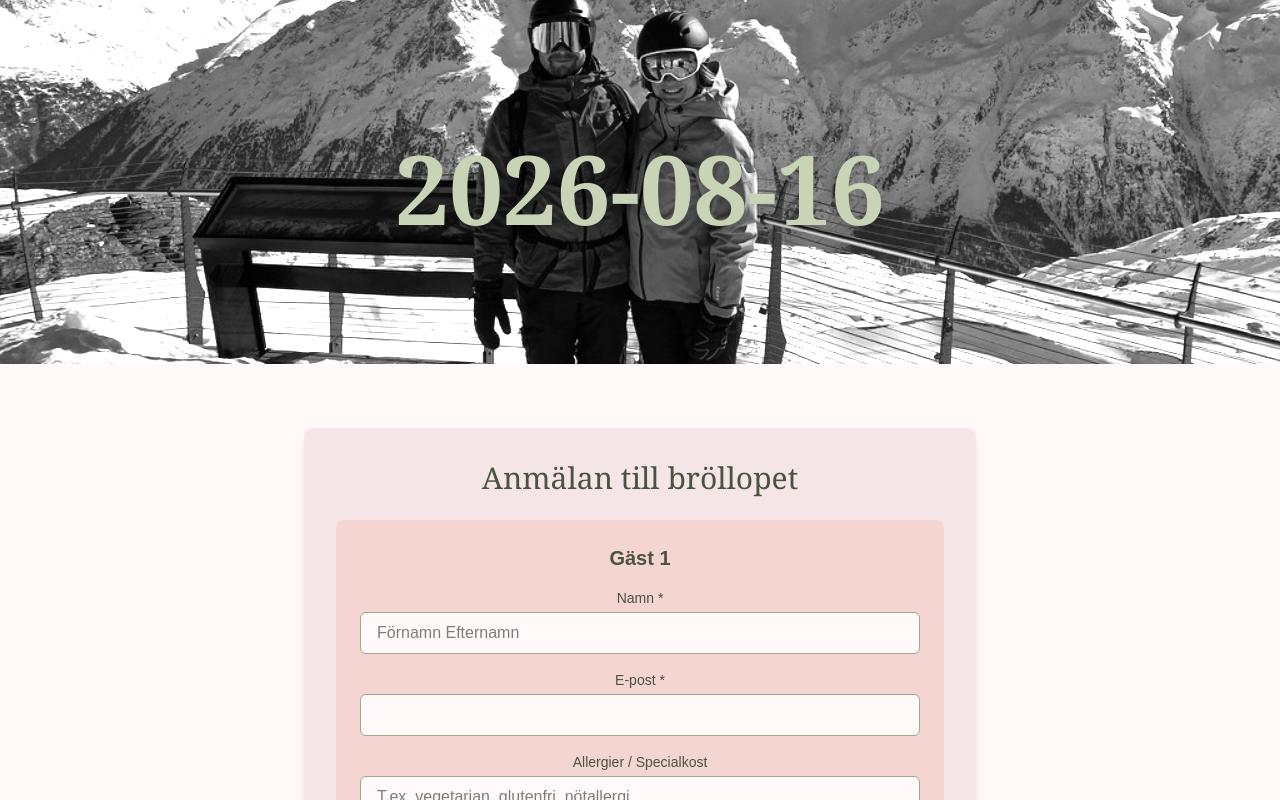
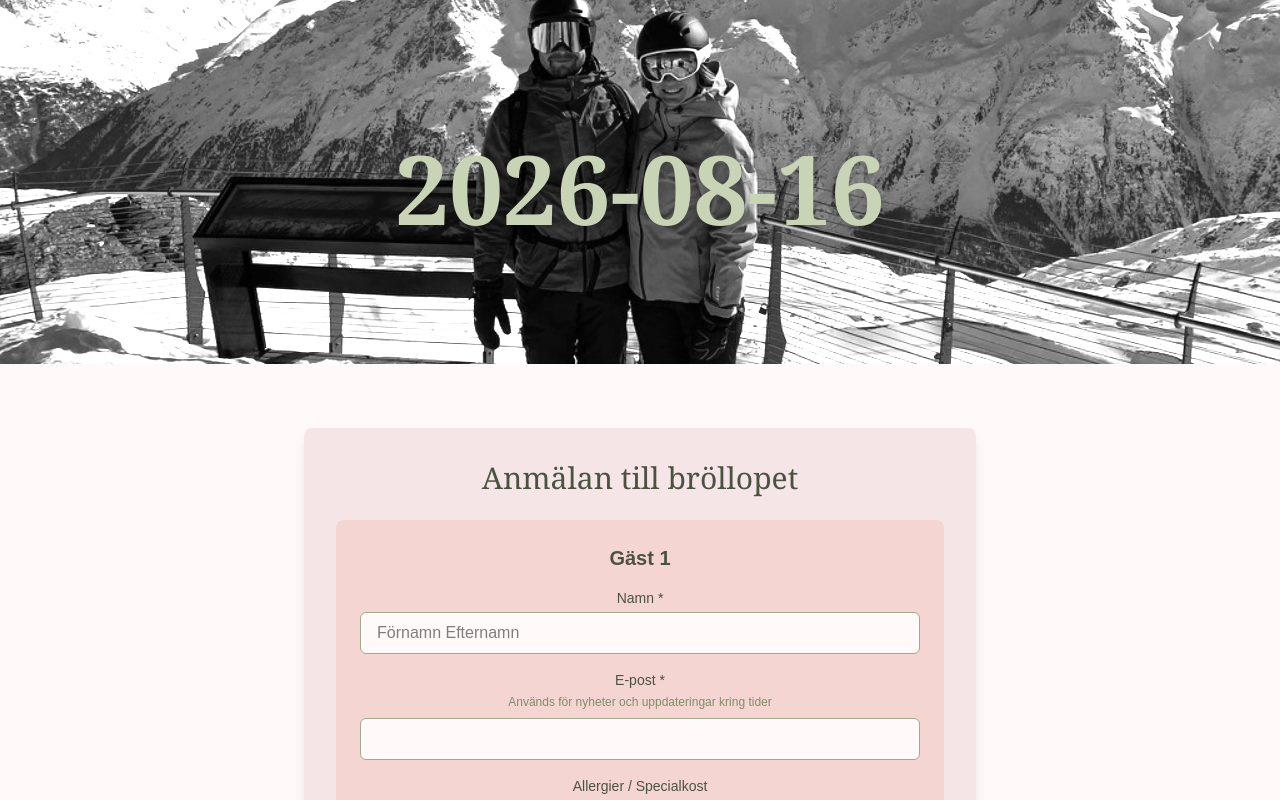
Before and after one commit to Alecktos/alecktos-website, a Next.js app: page / in a window 1280 px wide. Both pictures are taken after a click on the button "Ja, vi kommer!". Shown: the part 228-1028 px from the top of the page. Built offline with nearby package versions, Linux system fonts and the light colour scheme; no server answers.

Commit message:
Helper text next to email

```diff
--- a/app/components/RegistrationForm.tsx
+++ b/app/components/RegistrationForm.tsx
@@ -255,6 +255,9 @@ export default function RegistrationForm() {
 						<label className="block text-sm font-medium text-sage-darker mb-1">
 							E-post *
 						</label>
+						<p className="text-xs text-sage-dark mb-2">
+							Används för nyheter och uppdateringar kring tider
+						</p>
 						<input
 							type="email"
 							name="guest1Email"
@@ -308,6 +311,9 @@ export default function RegistrationForm() {
 						<label className="block text-sm font-medium text-sage-darker mb-1">
 							E-post
 						</label>
+						<p className="text-xs text-sage-dark mb-2">
+							Används för nyheter och uppdateringar kring tider
+						</p>
 						<input
 							type="email"
 							name="guest2Email"
```
